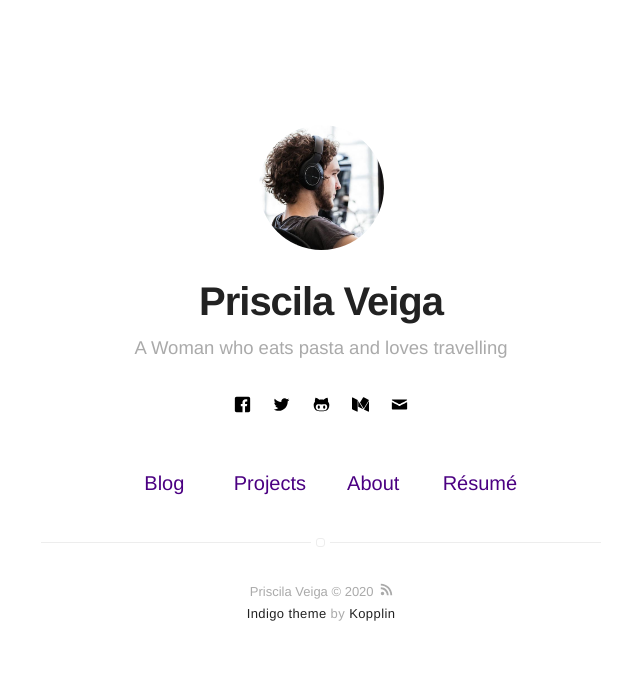
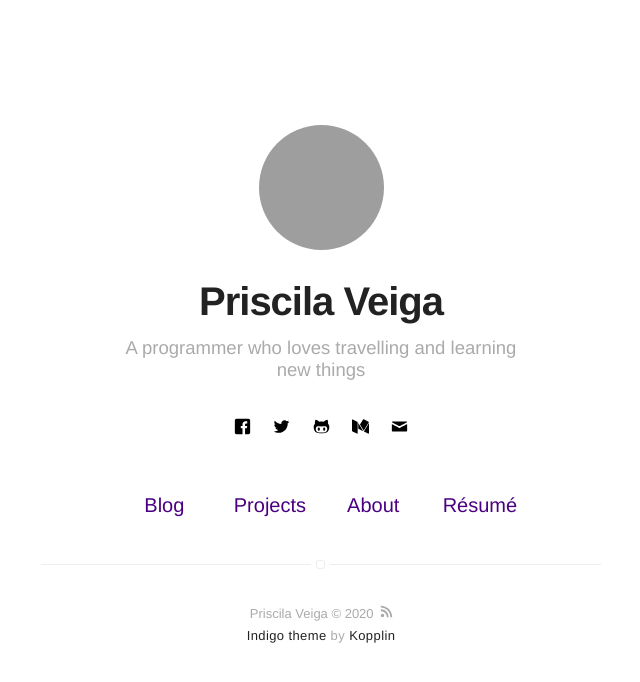
Before and after one commit to priscilaveiga/priscilaveiga.github.io, a Jekyll site: the page built from index.html, in a window 1280 px wide. Shown: the top 682 px of the page, without its empty margins (319-959 px from the left). Built offline with Jekyll 4.4.1, drawn with Linux system fonts in a browser that asks for light colours; grey boxes are pictures that could not be loaded.

Commit message:
adding my configs

```diff
--- a/_config.yml
+++ b/_config.yml
@@ -1,14 +1,14 @@
 # main text of home
 name: Priscila Veiga
-bio: A Woman who eats pasta and loves travelling
+bio: A programmer who loves travelling and learning new things
 
 # twitter summary info
 description: A blog about technology and so on...
 
 # if it's an external image, update below for true
 # better with square images
-external-image: false
-picture: assets/images/profile.jpg
+external-image: true
+picture: https://i.imgur.com/jVmhM7N.jpg
 
 # If you want to include your resume, set to true
 # and specify source (external or local).
@@ -30,7 +30,7 @@ permalink: /:title/
 
 # if you don't want comments in your posts, leave categories empty
 disqus:
-  shortname: mydisqus # enter this from your disqus account
+  shortname: priscilaveiga # enter this from your disqus account
   categories: [blog, project] # only show disqus for posts that have these categories
 
 # if you don't have any of social below, comment the line
@@ -55,7 +55,7 @@ email: myemail@gmail.com
 authors:
   johndoe:
     name: Priscila Veiga
-    bio: A Woman who eats pasta and loves travelling
+    bio: A programmer who loves travelling and learning new things
     external-image: false
     picture: assets/images/profile.jpg
     twitter: johndoe
```
